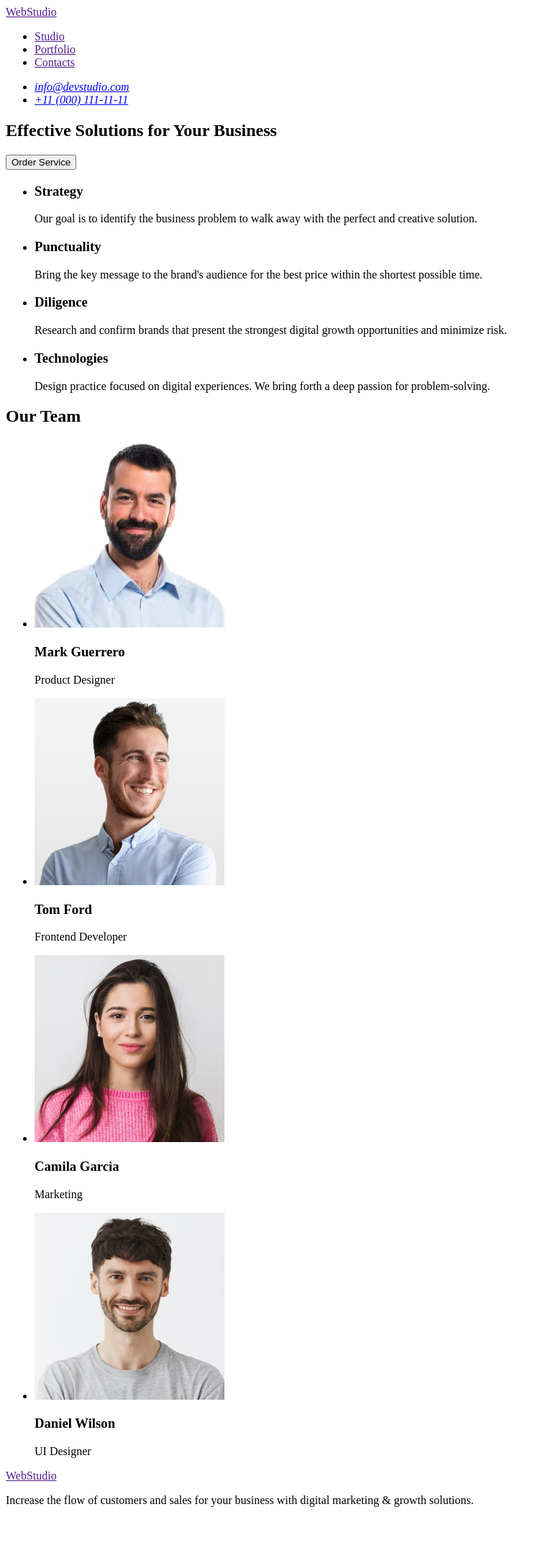
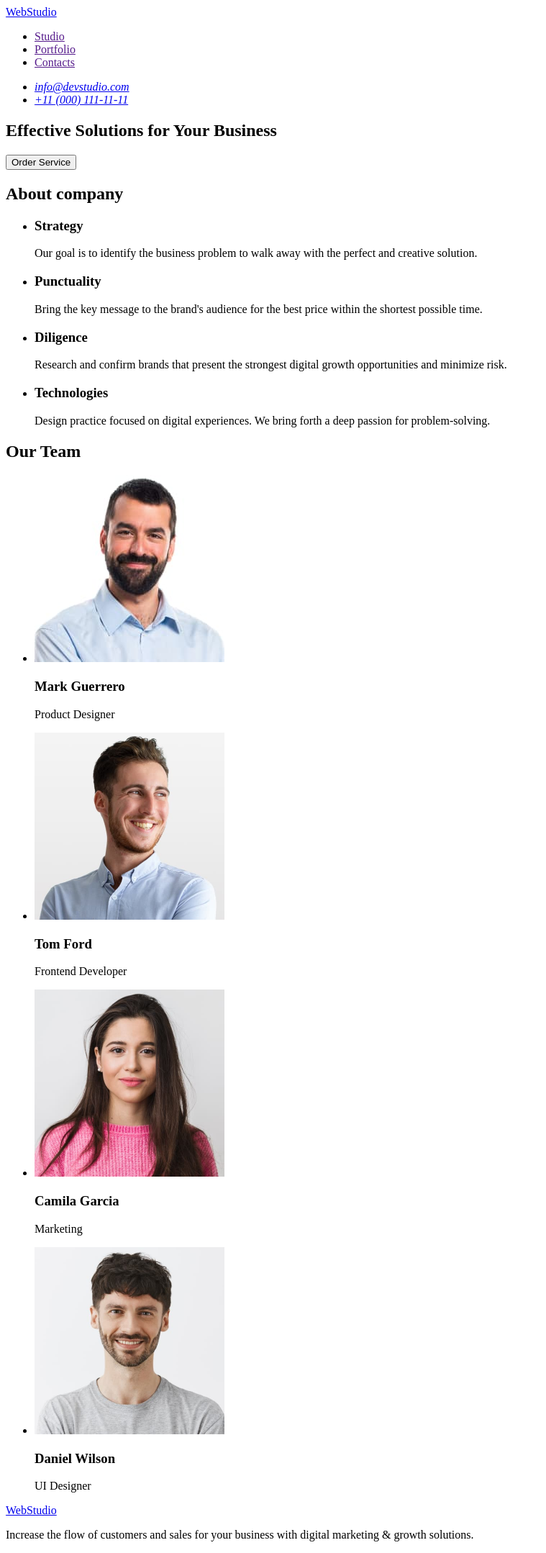
Before and after one commit to InnaLeva/goit-markup-hw-01, a plain HTML site: page index.html in a window 1280 px wide. Shown: the whole page at 72% size, without its empty margins (0-759 px from the left). Before the commit the page ends 2110 px from the top, so only its background shows below. Drawn offline with Linux system fonts and the light colour scheme.

Commit message:
fixed code

```diff
--- a/index.html
+++ b/index.html
@@ -8,8 +8,8 @@
 <body>
     <header>
         <nav>
-        <a href="" target="_blank" rel="noopener noreferrer nofollow
-        "><span>Web</span>Studio</a>
+        <a href="./index.html" target="_blank" rel="noopener noreferrer nofollow
+        ">WebStudio</a>
         <ul>
             <li>
                 <a href="" target="_blank" rel="noopener noreferrer nofollow
@@ -28,7 +28,7 @@
         <address>
         <ul>
 <li>
-    <a href="maito:info@devstudio.com">info@devstudio.com</a>
+    <a href="mailto:info@devstudio.com">info@devstudio.com</a>
 </li>
 <li>
     <a href="tel:+110001111111">+11 (000) 111-11-11</a>
@@ -43,6 +43,7 @@
         <button type="button">Order Service</button>
     </section>
     <section>
+        <h2>About company</h2>
         <ul>
             <li>
                 <h3>Strategy</h3>
@@ -101,8 +102,8 @@
     </section>
     </main>
     <footer>
-        <a href="" target="_blank" rel="noopener noreferrer nofollow
-            "><span>Web</span>Studio</a>
+        <a href="./index.html" target="_blank" rel="noopener noreferrer nofollow
+            ">WebStudio</a>
             <p>
                 Increase the flow of customers and sales for your business
                 with digital marketing & growth solutions.
```
